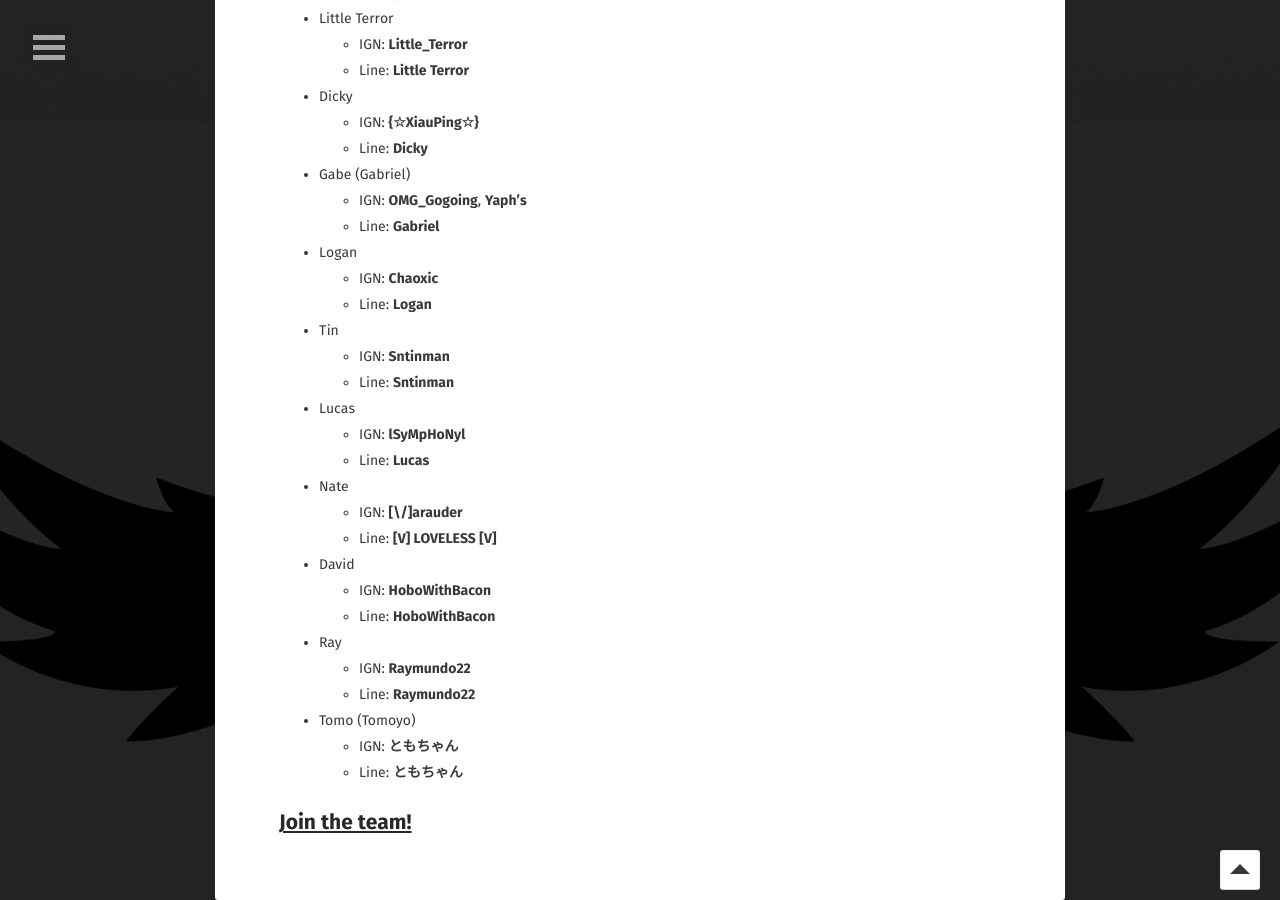
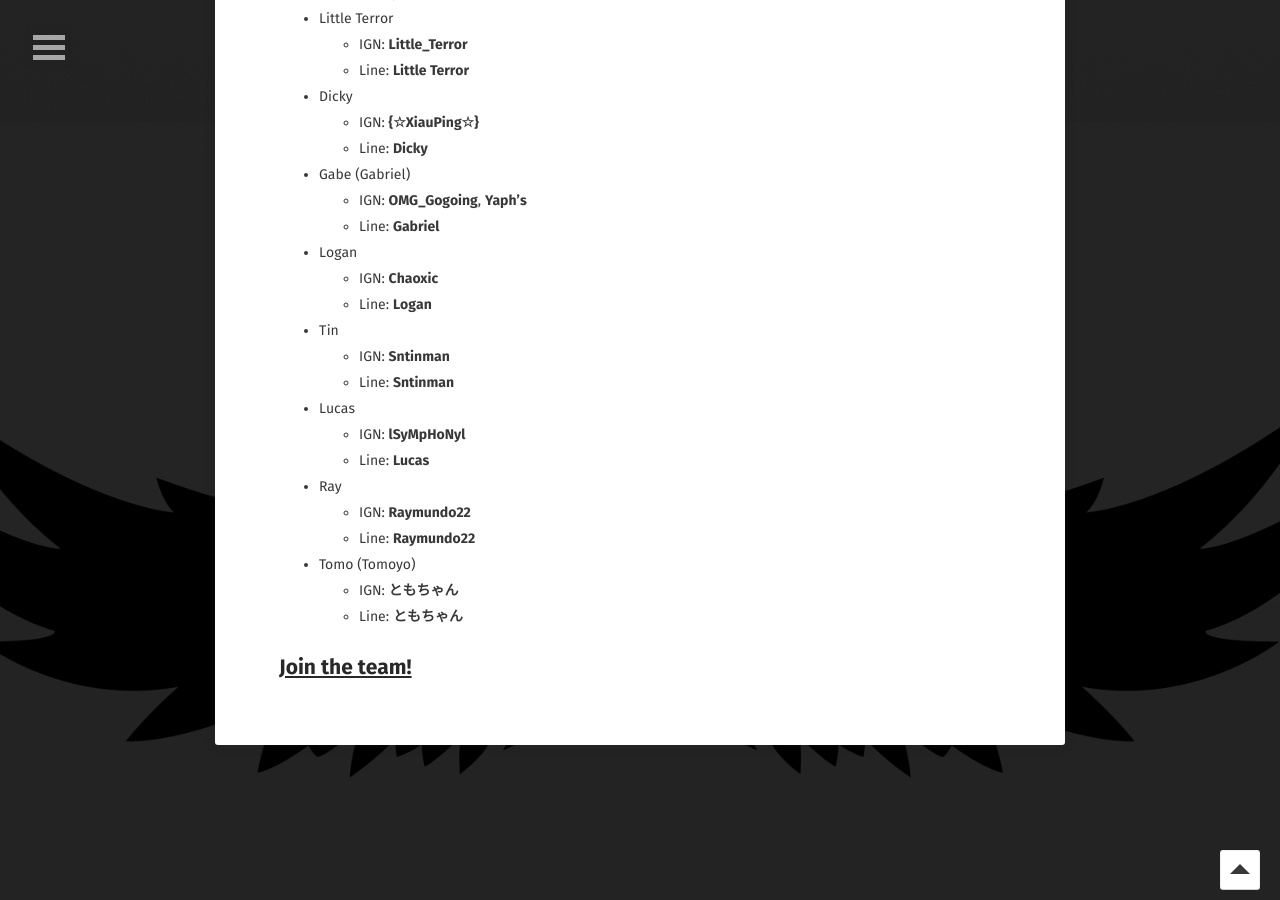
Before and after one commit to davk28/brokenluck.github.io, a Jekyll site: the page built from members/index.md, in a window 1280 px wide and 900 px high, scrolled down 777 px. Built offline with Jekyll 4.4.1, drawn with Linux system fonts in a browser that asks for light colours; some web fonts are replaced.

Commit message:
Remove former members.

```diff
--- a/members/index.md
+++ b/members/index.md
@@ -42,12 +42,6 @@ comments: false
 * Lucas
   * IGN: <b>lSyMpHoNyl</b>
   * Line: <b>Lucas</b>
-* Nate
-  * IGN: <b>[\/]arauder</b>
-  * Line: <b>[V] LOVELESS [V]</b>
-* David
-  * IGN: <b>HoboWithBacon</b>
-  * Line: <b>HoboWithBacon</b>
 * Ray
   * IGN: <b>Raymundo22</b>
   * Line: <b>Raymundo22</b>
```
